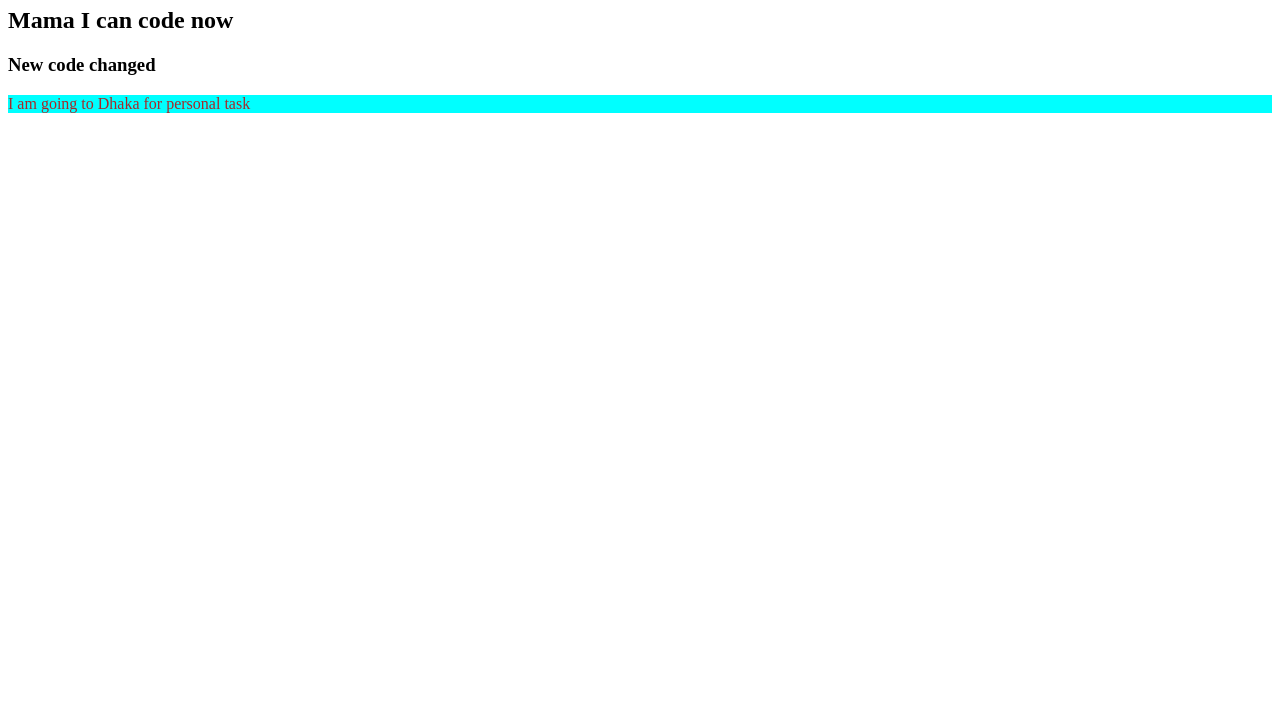
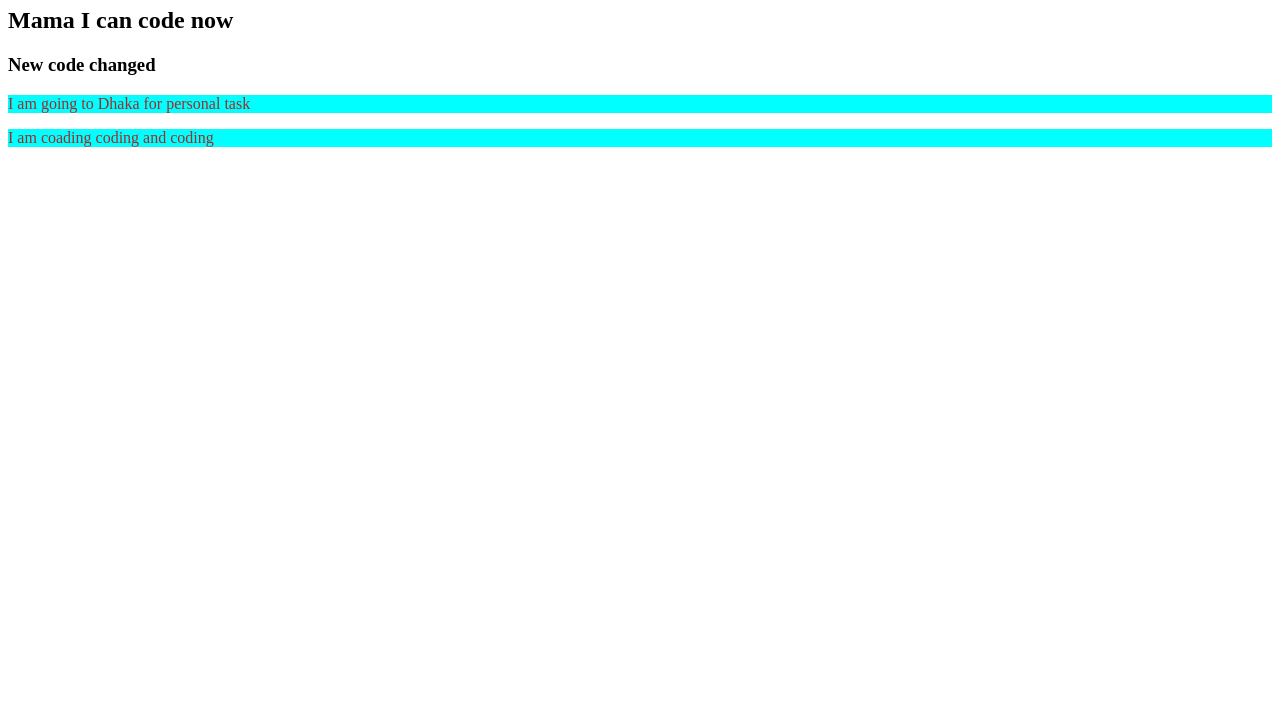
Before and after one commit to olidubd/My-Second-Repo, a plain HTML site: page Index.html in a window 1280 px wide. Shown: the part 73-800 px from the top of the page. Drawn offline with Linux system fonts and the light colour scheme.

Commit message:
style changes

```diff
--- a/Index.html
+++ b/Index.html
@@ -12,6 +12,7 @@
     <h2>Mama I can code now</h2>
     <h3>New code changed</h3>
     <p>I am going to Dhaka for personal task</p>
+    <p>I am coading coding and coding</p>
 
 </body>
 </html>
```
